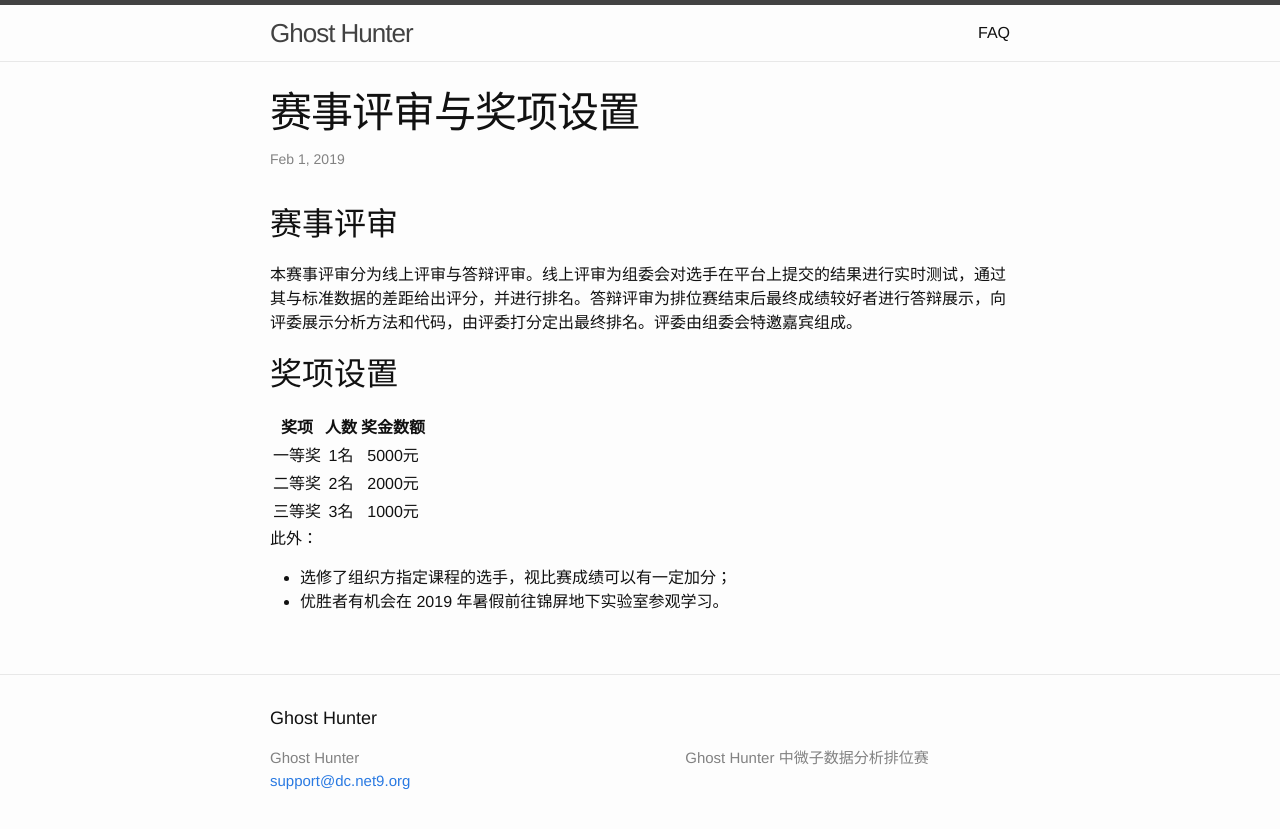
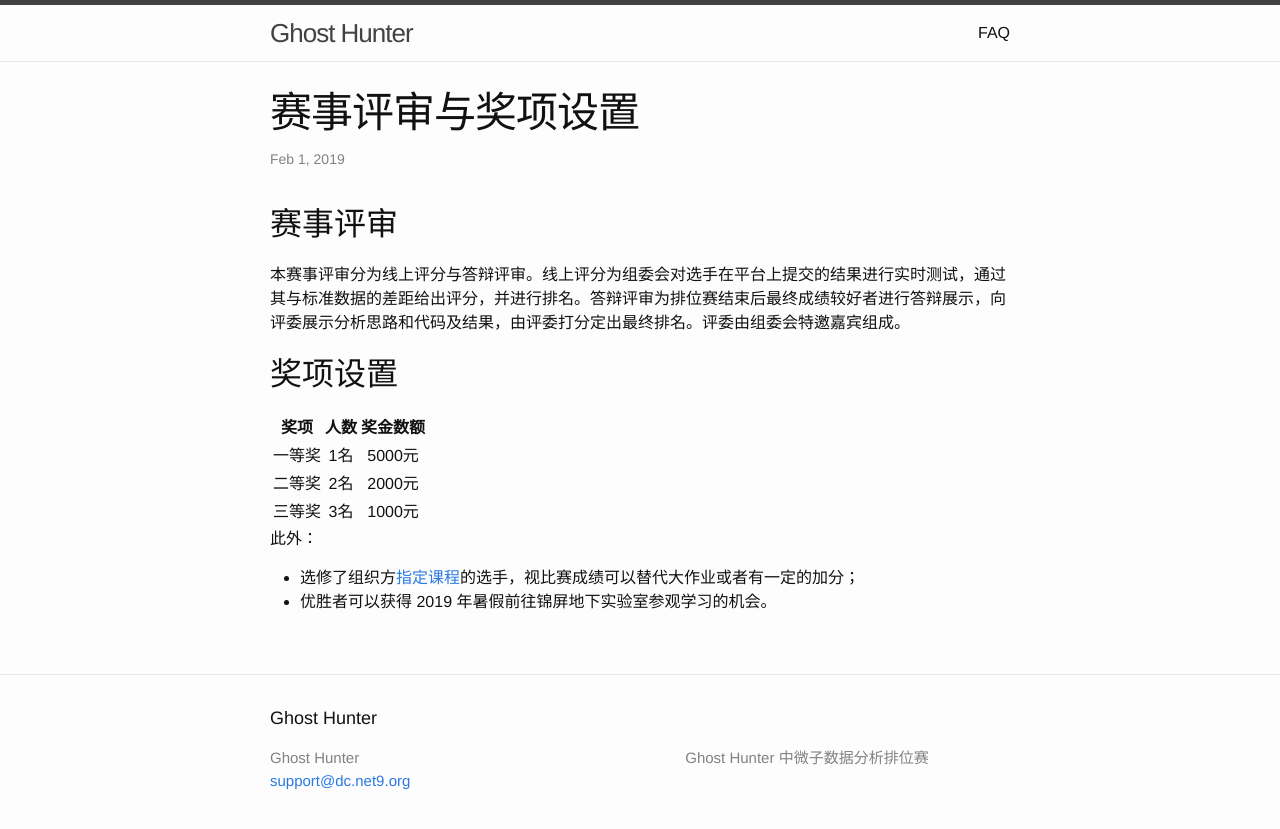
Before and after one commit to ghost-hunter-contest/ghost-hunter-contest.github.io, a Jekyll site: the page built from _posts/2019-02-13-awards.markdown, in a window 1280 px wide. Shown: the top 829 px of the page. Built offline with Jekyll 4.4.1, drawn with Linux system fonts in a browser that asks for light colours.

Commit message:
Update 2019-02-13-awards.markdown

```diff
--- a/_posts/2019-02-13-awards.markdown
+++ b/_posts/2019-02-13-awards.markdown
@@ -6,7 +6,7 @@ date:   2019-02-01 11:23:46 +0800
 
 ## 赛事评审
 
-本赛事评审分为线上评审与答辩评审。线上评审为组委会对选手在平台上提交的结果进行实时测试，通过其与标准数据的差距给出评分，并进行排名。答辩评审为排位赛结束后最终成绩较好者进行答辩展示，向评委展示分析方法和代码，由评委打分定出最终排名。评委由组委会特邀嘉宾组成。
+本赛事评审分为线上评分与答辩评审。线上评分为组委会对选手在平台上提交的结果进行实时测试，通过其与标准数据的差距给出评分，并进行排名。答辩评审为排位赛结束后最终成绩较好者进行答辩展示，向评委展示分析思路和代码及结果，由评委打分定出最终排名。评委由组委会特邀嘉宾组成。
 
 ## 奖项设置
 
@@ -18,5 +18,5 @@ date:   2019-02-01 11:23:46 +0800
 
 此外：
 
-* 选修了组织方指定课程的选手，视比赛成绩可以有一定加分；
-* 优胜者有机会在 2019 年暑假前往锦屏地下实验室参观学习。
+* 选修了组织方[指定课程](https://ghost-hunter-contest.github.io/2019/02/01/rules.html)的选手，视比赛成绩可以替代大作业或者有一定的加分；
+* 优胜者可以获得 2019 年暑假前往锦屏地下实验室参观学习的机会。
```
